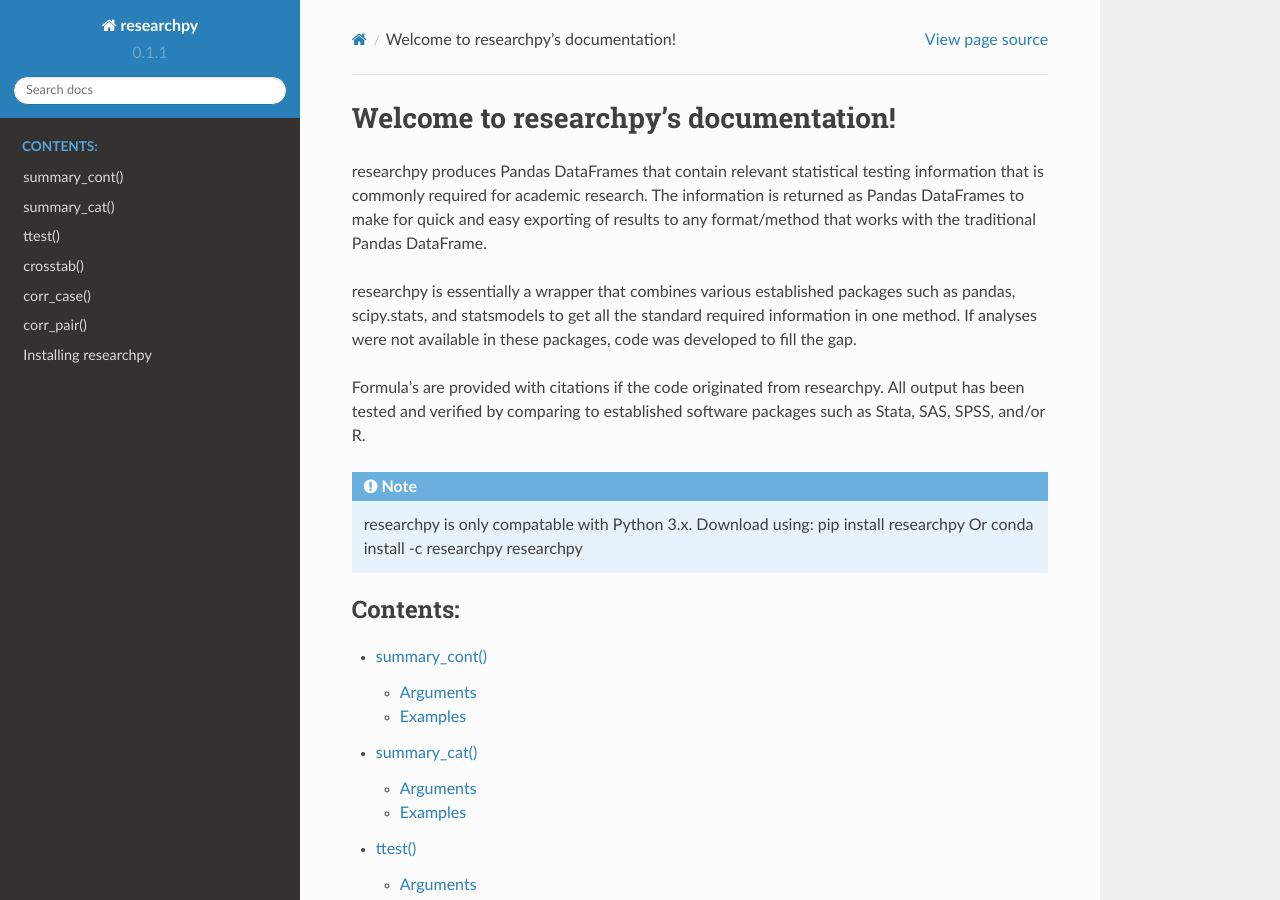
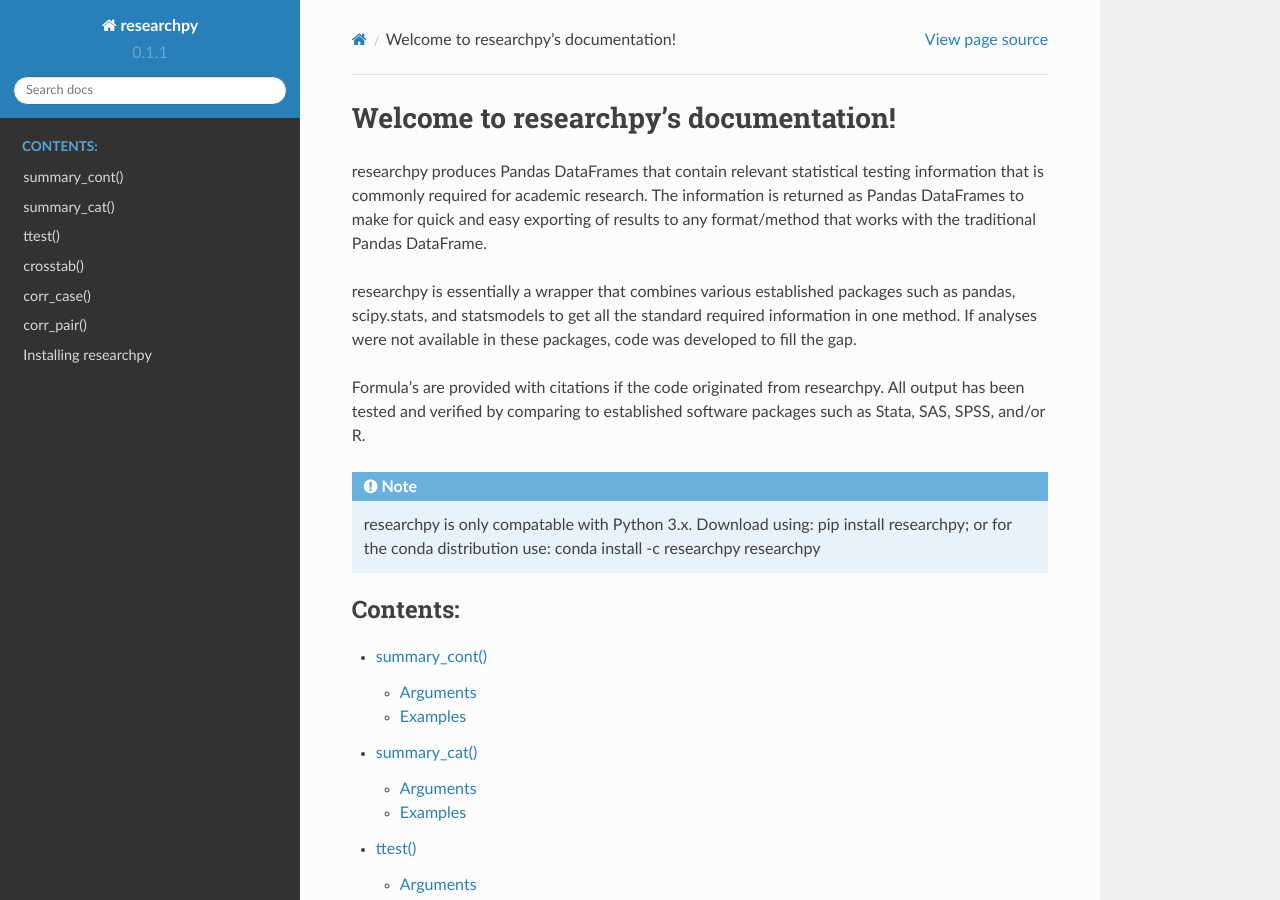
Before and after one commit to researchpy/documentation, a Sphinx documentation site: the page built from source/index.rst, in a window 1280 px wide and 900 px high. Built offline with Sphinx 7.4.7 and the Read the Docs theme 2.0.0, drawn with Linux system fonts in a browser that asks for light colours.

Commit message:
Update index.rst

```diff
--- a/source/index.rst
+++ b/source/index.rst
@@ -23,9 +23,7 @@ packages such as Stata, SAS, SPSS, and/or R.
 .. note::
 
   researchpy is only compatable with Python 3.x.
-  Download using: pip install researchpy
-  Or
-  conda install -c researchpy researchpy
+  Download using: pip install researchpy; or for the conda distribution use: conda install -c researchpy researchpy
 
 
 .. toctree::
```
